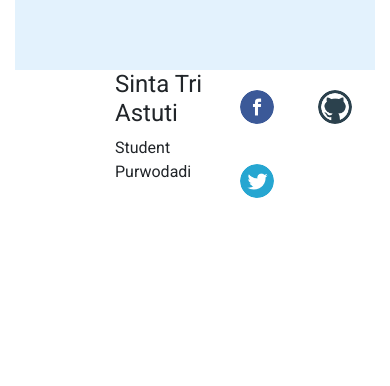
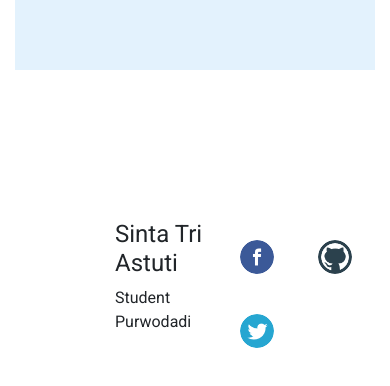
Before and after one commit to sinta3/node-router, a website: page views/about.html in a window 390 px wide. Shown: the part 170-556 px from the top of the page. Drawn offline with nearby package versions, Linux system fonts and the light colour scheme; files whose address does not match are found by name.

Commit message:
add responsive

```diff
--- a/views/style/style.css
+++ b/views/style/style.css
@@ -50,3 +50,9 @@ img {
 .main img {
     margin-top: 0;
 }
+
+@media screen and (max-width:768px){
+    .content{
+        margin-top:150px;
+    }
+}
```
